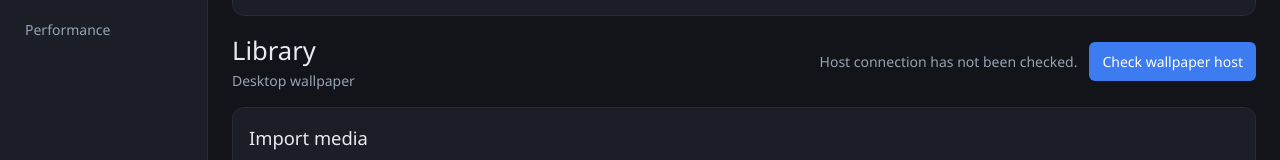
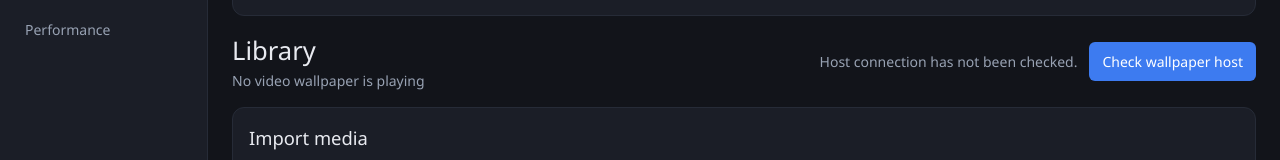
Before and after one commit to soyuo/wallpaper-lite, a React (Vite) app in the folder apps/ui/: page / in a window 1280 px wide. Shown: the part 266-426 px from the top of the page. Built offline with nearby package versions, Linux system fonts and the light colour scheme.

Commit message:
feat(ui): Show the playing wallpaper in the header

```diff
--- a/apps/ui/src/App.tsx
+++ b/apps/ui/src/App.tsx
@@ -43,6 +43,11 @@ function App() {
     localStorage.setItem("wallpaper-lite.theme", theme);
   }, [theme]);
 
+  const activeWallpaperId = playbackState.playbackPanel?.state.wallpaperId ?? null;
+  const activeWallpaper = activeWallpaperId === null
+    ? null
+    : libraryState.library.find((entry) => entry.id === activeWallpaperId) ?? null;
+
   async function checkHost() {
     setCheckingHost(true);
     setHostStatus("Checking host connection...");
@@ -78,7 +83,7 @@ function App() {
       <header className="app-header">
         <div>
           <h1>{APP_PAGES.find((item) => item.id === page)?.label}</h1>
-          <p>Desktop wallpaper</p>
+          <p>{activeWallpaper ? `Now playing: ${activeWallpaper.displayName}` : "No video wallpaper is playing"}</p>
         </div>
         <div className="app-header-actions">
           <p aria-live="polite" className="host-status" role="status">{hostStatus}</p>
```
